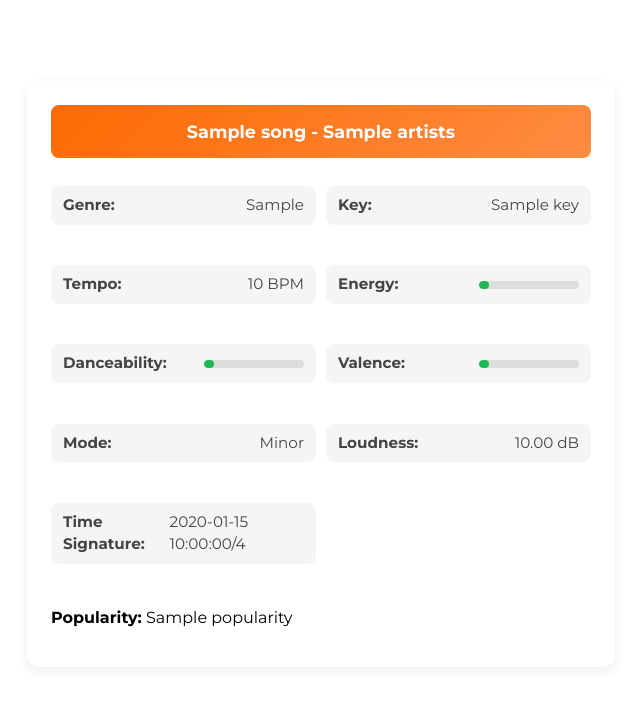
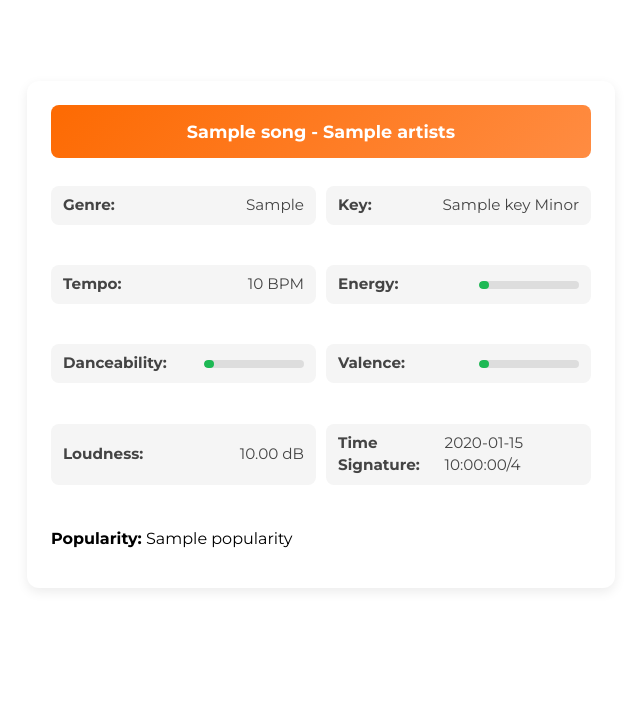
Before and after one commit to joelytin/TuneTopia, a Flask app: template templates/result.html in a window 1280 px wide. Shown: the part 167-874 px from the top of the page, without its empty margins (45-685 px from the left). Run offline with Flask 3, Linux system fonts and the light colour scheme; the template is opened without the code that fills it: most values are stand-ins (such as "Sample title", 1, 10 or a date in 2020); parts of the project's set-up code (start-up, migrations or seed data) failed here and were passed over.

Commit message:
Place mode beside key

```diff
--- a/templates/result.html
+++ b/templates/result.html
@@ -35,7 +35,9 @@
                 </div>
                 <div class="track-card-body">
                     <p><strong>Genre:</strong> {{ song['track_genre'] }}</p>
-                    <p><strong>Key:</strong> {{ song['key'] }}</p>
+                    <p><strong>Key:</strong> {{ song['key'] }}
+                        {% if song['mode'] == 1 %} Major {% else %} Minor {% endif %}
+                    </p>
                     <p><strong>Tempo:</strong> {{ song['tempo']|round|int }} BPM</p>
 
                     <p><strong>Energy:</strong>
@@ -59,9 +61,6 @@
                         </span>
                     </p>
 
-                    <p><strong>Mode:</strong>
-                        {% if song['mode'] == 1 %} Major {% else %} Minor {% endif %}
-                    </p>
                     <p><strong>Loudness:</strong> {{ "%.2f"|format(song['loudness']) }} dB</p>
                     <p><strong>Time Signature:</strong> {{ song['time_signature'] }}/4</p>
                 </div>
```
